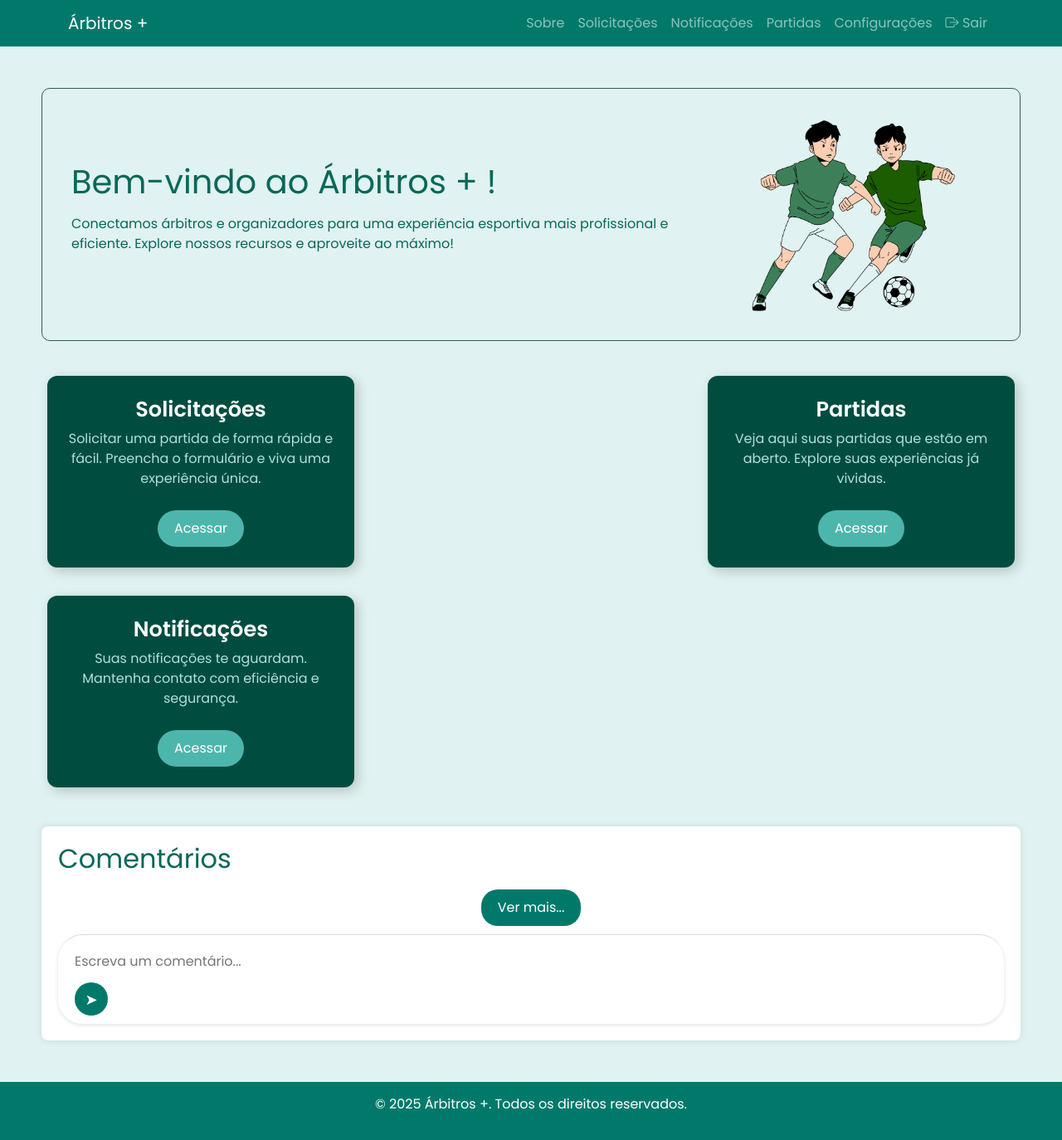
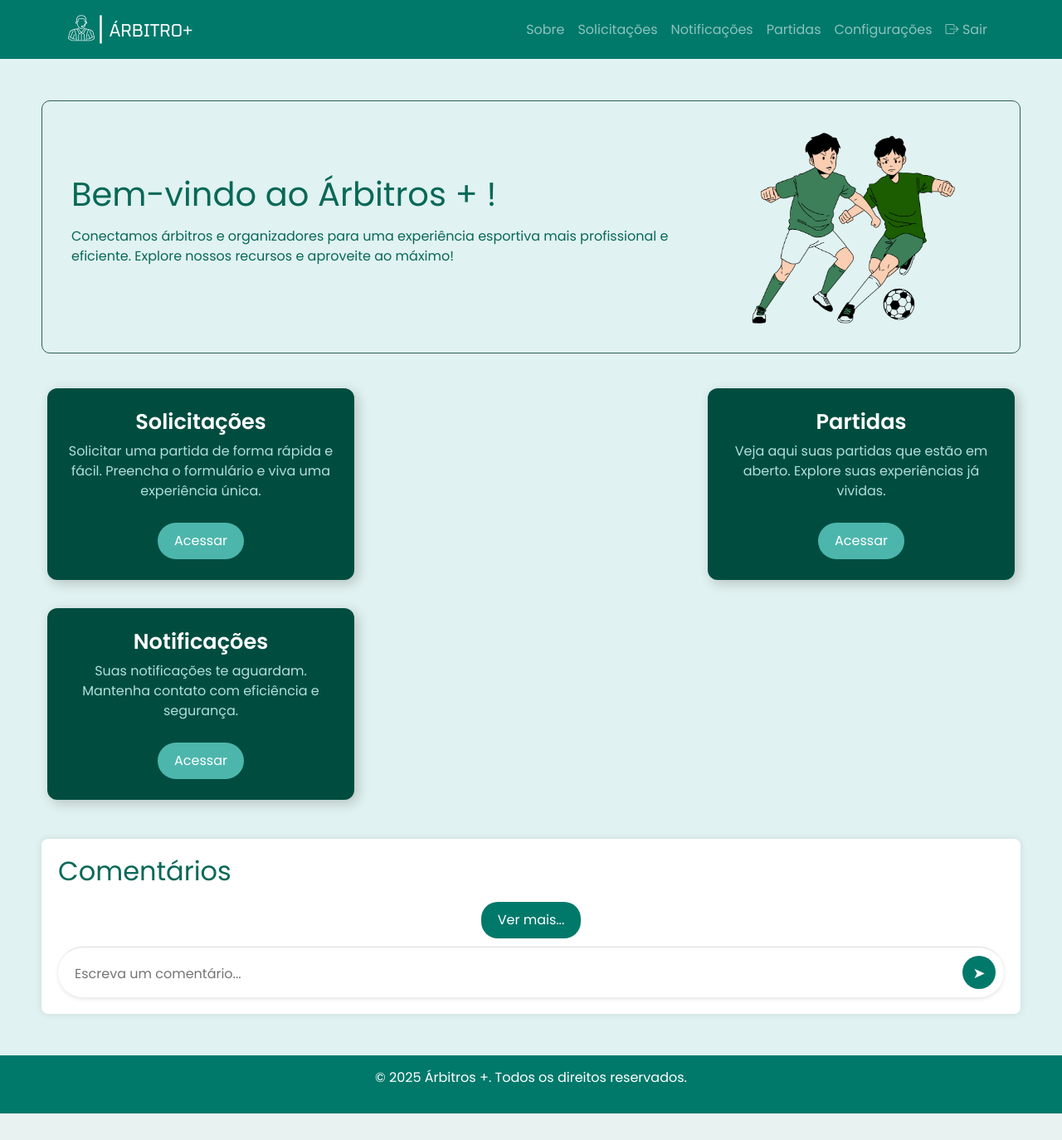
Before and after one commit to arianevaleira/Projeto-Arbitros, a Flask app: page /home in a window 1280 px wide. Shown: the whole page at 83% size. After the commit the page ends 1342 px from the top, so only its background shows below. Run offline with Flask 3, Linux system fonts and the light colour scheme; a user stored in the database is signed in; data that the repository does not hold is empty.

Commit message:
Update home.html

```diff
--- a/templates/home.html
+++ b/templates/home.html
@@ -13,7 +13,7 @@
     <!-- Navbar -->
     <nav class="navbar navbar-expand-lg navbar-dark">
         <div class="container">
-            <a class="navbar-brand" href="{{url_for('home')}}">Árbitros +</a>
+            <a class="navbar-brand" href="{{url_for('home')}}"><img class="logo" src="/static/assets/logo (2).png" alt=""></a>
             <button class="navbar-toggler" type="button" data-bs-toggle="collapse" data-bs-target="#navbarNav">
                 <span class="navbar-toggler-icon"></span>
             </button>
@@ -72,12 +72,10 @@
                 <button id="toggle-button">Ver mais...</button>
                 <button id="show-less-button" style="display: none;">Ver menos</button>
             </div>
-            <div class="comment-input">
-                 <form action="{{url_for('comentarios')}}" method="post">
-                    <textarea placeholder="Escreva um comentário..." name="conteudo"></textarea>
-                    <button type="submit">➤</button>
-                 </form>
-            </div>
+            <form class="comment-input" action="{{url_for('comentarios')}}" method="post">
+                <textarea placeholder="Escreva um comentário..." name="conteudo"></textarea>
+                <button type="submit">➤</button>
+            </form>
         </div>
     </div>
     {% endblock %}
```
